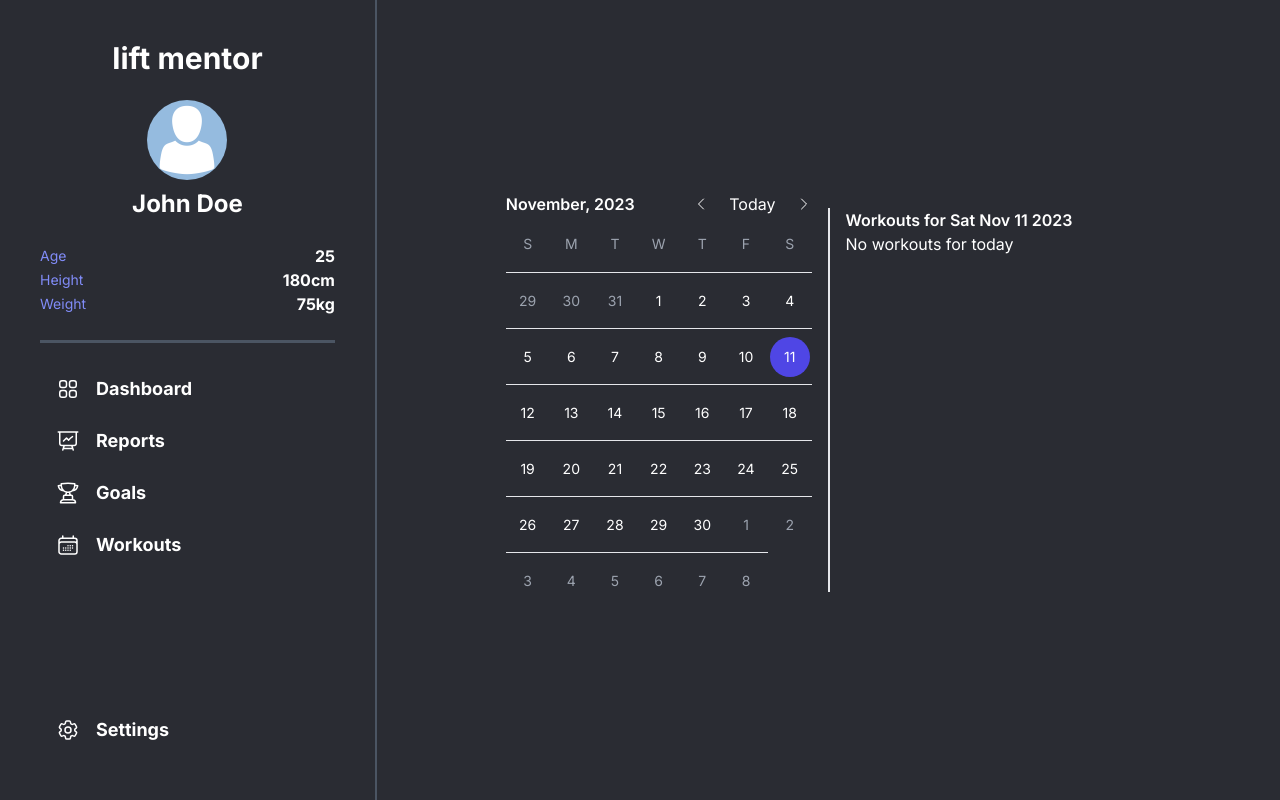
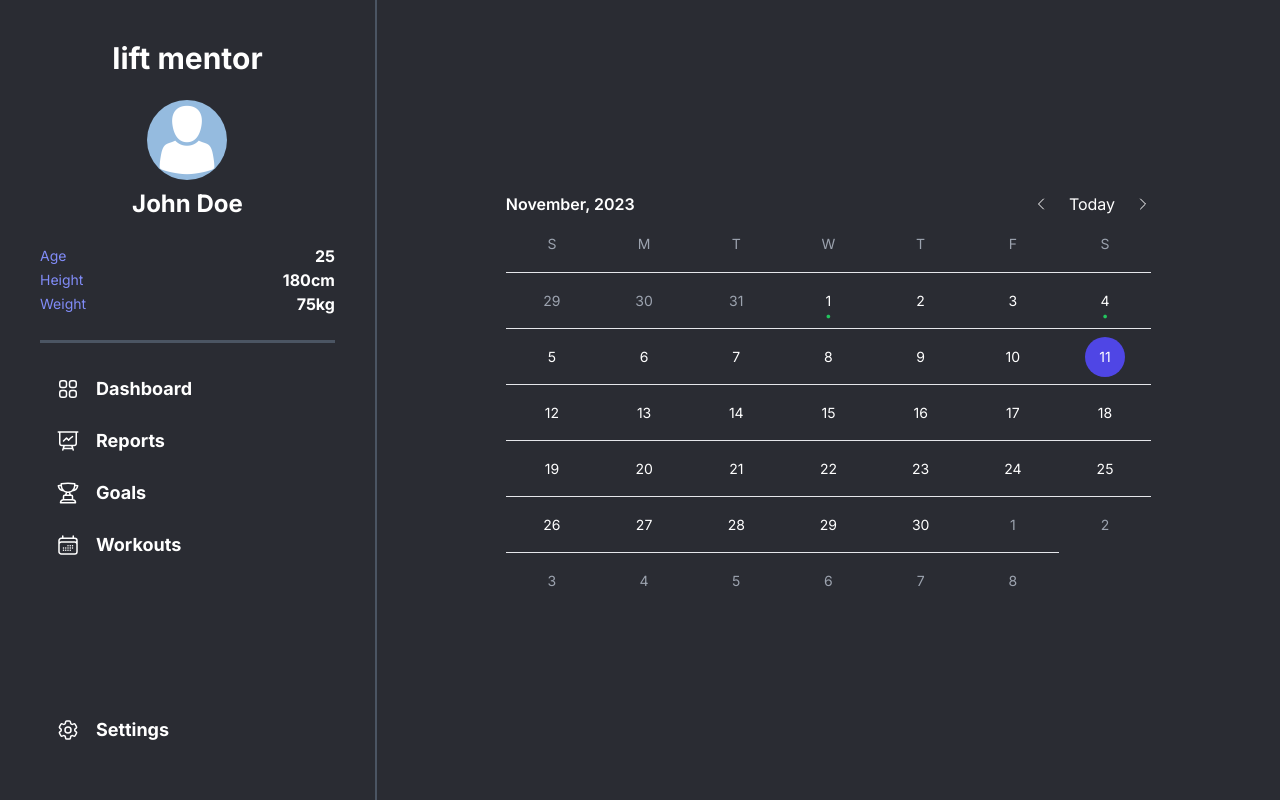
Before and after one commit to MarekRykaczewski/lift-mentor, a Next.js app: page /workouts in a window 1280 px wide. Built offline with nearby package versions, Linux system fonts and the light colour scheme.

Commit message:
add indicator remove workout summary

```diff
--- a/src/app/components/Calendar.tsx
+++ b/src/app/components/Calendar.tsx
@@ -1,94 +1,96 @@
 "use client";
 
-import dayjs from "dayjs";
+import dayjs, { Dayjs } from "dayjs";
 import { useState } from "react";
 import ChevronLeft from "../icons/ChevronLeft";
 import ChevronRight from "../icons/ChevronRight";
+import { mockTrainingData } from "../mockData";
 import { generateDates, months } from "../utils/calendar";
 import cn from "../utils/cn";
+
+interface DayCellProps {
+  date: Dayjs;
+  currentMonth: boolean;
+  today: boolean;
+  onClick: () => void;
+}
+
+const DayCell: React.FC<DayCellProps> = ({
+  date,
+  currentMonth,
+  today,
+  onClick,
+}) => {
+  const trainingData = mockTrainingData.filter((training) =>
+    dayjs(training.date).isSame(date, "day")
+  );
+
+  const cellClasses = cn(
+    currentMonth ? "" : "text-gray-400",
+    today ? "bg-indigo-600 text-white" : "",
+    "h-10 w-10 grid place-content-center rounded-full hover:bg-black transition-all cursor-pointer"
+  );
+
+  return (
+    <div className="relative h-14 border-t grid place-content-center text-sm">
+      <h1 className={cellClasses} onClick={onClick}>
+        {date.date()}
+        {trainingData.length > 0 && (
+          <span className="absolute bottom-1 left-1/2 transform -translate-x-1/2 block text-xs text-green-500">
+            &#8226;
+          </span>
+        )}
+      </h1>
+    </div>
+  );
+};
 
 const Calendar = () => {
   const days = ["S", "M", "T", "W", "T", "F", "S"];
   const currentDate = dayjs();
   const [today, setToday] = useState(currentDate);
-  const [selectedDate, setSelectedDate] = useState(currentDate);
+
+  const handleDateClick = (date: Dayjs) => {
+    setToday(date);
+  };
 
   return (
-    <div className="flex flex-col lg:flex-row lg:w-3/4 w-full mx-auto divide-x-2 gap-4 p-4 h-screen items-center text-white">
+    <div className="flex md:w-3/4 w-full mx-auto gap-4 p-4 h-screen items-center text-white">
       <div className="w-full">
         <div className="flex justify-between">
           <h1 className="font-semibold">
             {months[today.month()]}, {today.year()}
           </h1>
           <div className="flex items-center gap-5">
-            <button
-              onClick={() => {
-                setToday(today.month(today.month() - 1));
-              }}
-            >
+            <button onClick={() => setToday(today.month(today.month() - 1))}>
               <ChevronLeft />
             </button>
-            <button
-              onClick={() => {
-                setToday(currentDate);
-              }}
-            >
-              Today
-            </button>
-            <button
-              onClick={() => {
-                setToday(today.month(today.month() + 1));
-              }}
-            >
+            <button onClick={() => setToday(currentDate)}>Today</button>
+            <button onClick={() => setToday(today.month(today.month() + 1))}>
               <ChevronRight />
             </button>
           </div>
         </div>
         <div className="w-full grid grid-cols-7 text-gray-400">
-          {days.map((day, index) => {
-            return (
-              <h1
-                key={index}
-                className="h-14 grid place-content-center text-sm"
-              >
-                {day}
-              </h1>
-            );
-          })}
+          {days.map((day, index) => (
+            <h1 key={index} className="h-14 grid place-content-center text-sm">
+              {day}
+            </h1>
+          ))}
         </div>
         <div className="w-full grid grid-cols-7">
           {generateDates(today.month(), today.year()).map(
-            ({ date, currentMonth, today }, index) => {
-              return (
-                <div
-                  key={index}
-                  className="h-14 border-t grid place-content-center text-sm"
-                >
-                  <h1
-                    className={cn(
-                      currentMonth ? "" : "text-gray-400",
-                      today ? "bg-indigo-600 text-white" : "",
-                      selectedDate.toDate().toDateString() ===
-                        date.toDate().toDateString()
-                        ? "bg-black text-white"
-                        : "",
-                      "h-10 w-10 grid place-content-center rounded-full hover:bg-black transition-all cursor-pointer"
-                    )}
-                    onClick={() => setSelectedDate(date)}
-                  >
-                    {date.date()}
-                  </h1>
-                </div>
-              );
-            }
+            ({ date, currentMonth, today }, index) => (
+              <DayCell
+                key={index}
+                date={date}
+                currentMonth={currentMonth}
+                today={today!}
+                onClick={() => handleDateClick(date)}
+              />
+            )
           )}
         </div>
-      </div>
-      <div className="h-96 w-full px-4">
-        <h1 className="font-semibold">
-          Workouts for {selectedDate.toDate().toDateString()}
-        </h1>
-        <p>No workouts for today</p>
       </div>
     </div>
   );
```
